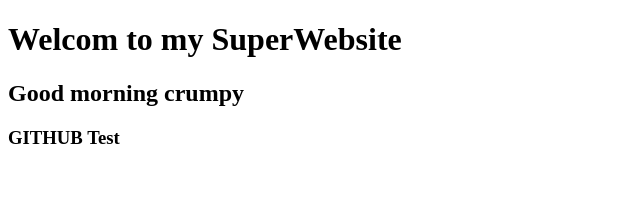
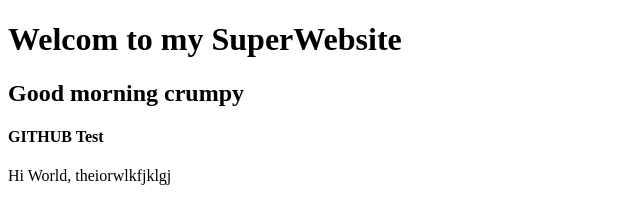
Before and after one commit to Ariane4/SuperWebsite, a plain HTML site: page index.html in a window 1280 px wide. Shown: the whole page, without its empty margins (0-640 px from the left). Drawn offline with Linux system fonts and the light colour scheme.

Commit message:
SuperWebsite V 0.0.5
P hinzugefügt

```diff
--- a/index.html
+++ b/index.html
@@ -11,6 +11,7 @@
     <h1>Welcom to my SuperWebsite</h1>
     <h2>Good morning crumpy</h2>
 
-    <h3>GITHUB Test</h4>
+    <h4>GITHUB Test</h4>
+    <p>Hi World, theiorwlkfjklgj</p>
 </body>
 </html>
```
